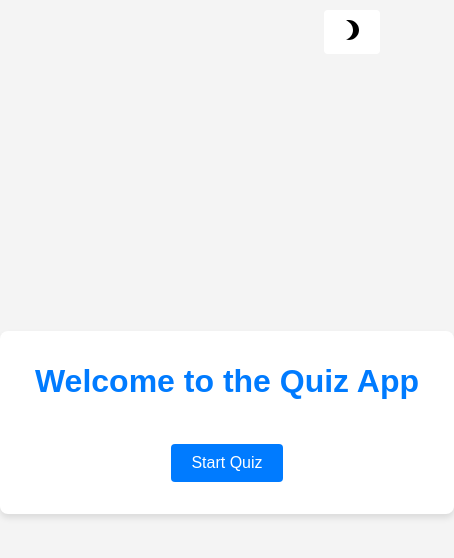
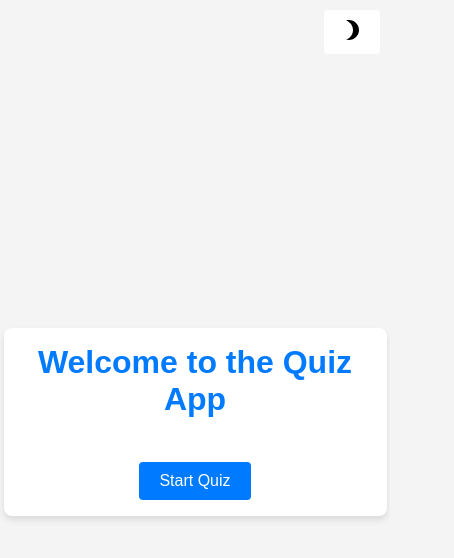
Before and after one commit to ashishsaranshakya/nptel-practice, a React (Vite) app: page / in a window 390 px wide. Shown: the top 558 px of the page, 454 px wide, since content can reach past the window. Built offline with nearby package versions, Linux system fonts and the light colour scheme.

Commit message:
minor changes

```diff
--- a/src/App.css
+++ b/src/App.css
@@ -63,6 +63,7 @@ body {
 	justify-content: center;
 	align-items: center;
 	height: 100vh;
+	width: 100vw;
 	color: var(--text-color);
 }
 
@@ -75,6 +76,16 @@ body {
 	max-width: 500px;
 	text-align: center;
 	margin: 0 auto;
+}
+
+@media (max-width: 600px) {
+	.container {
+		padding: 1rem;
+		width: 90%;
+		height: 90%;
+		max-width: none;
+		max-height: none;
+	}
 }
 
 .dark-mode-toggle {
```
